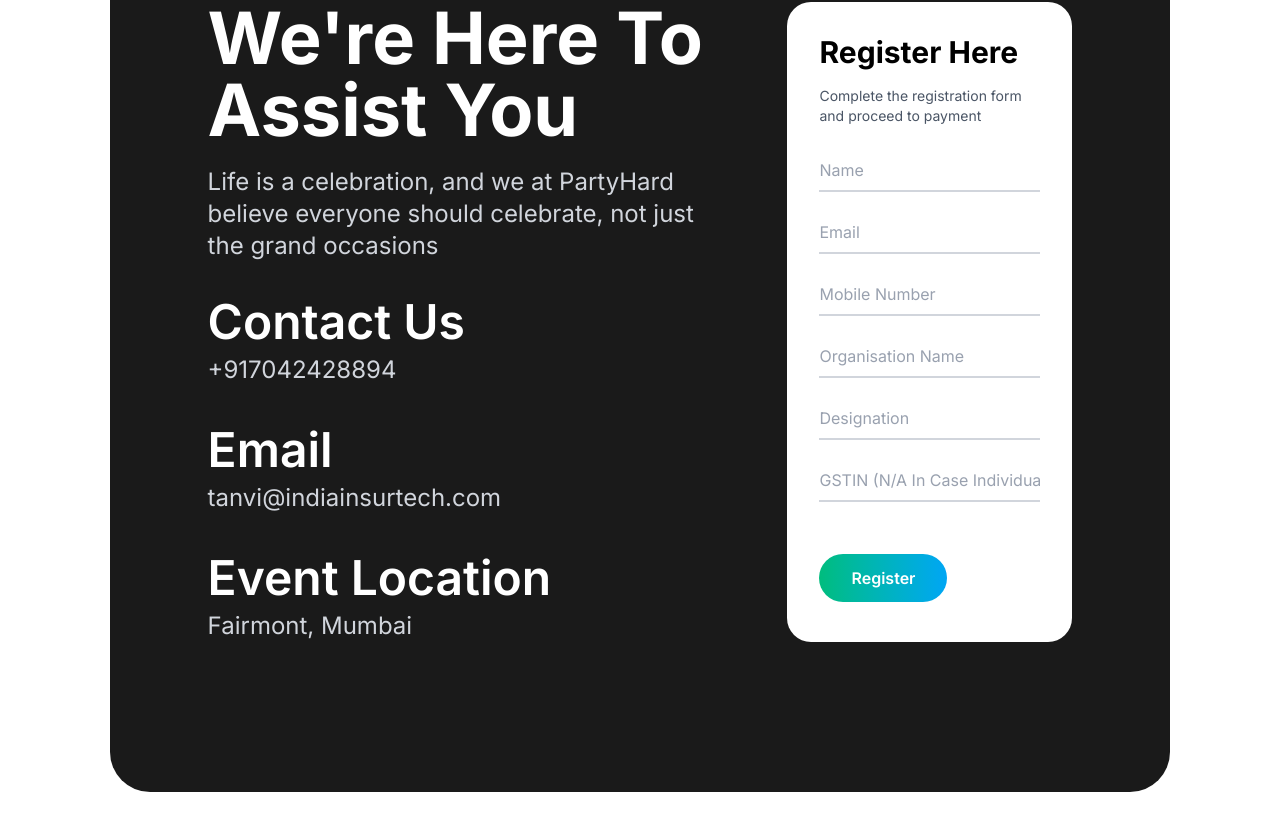
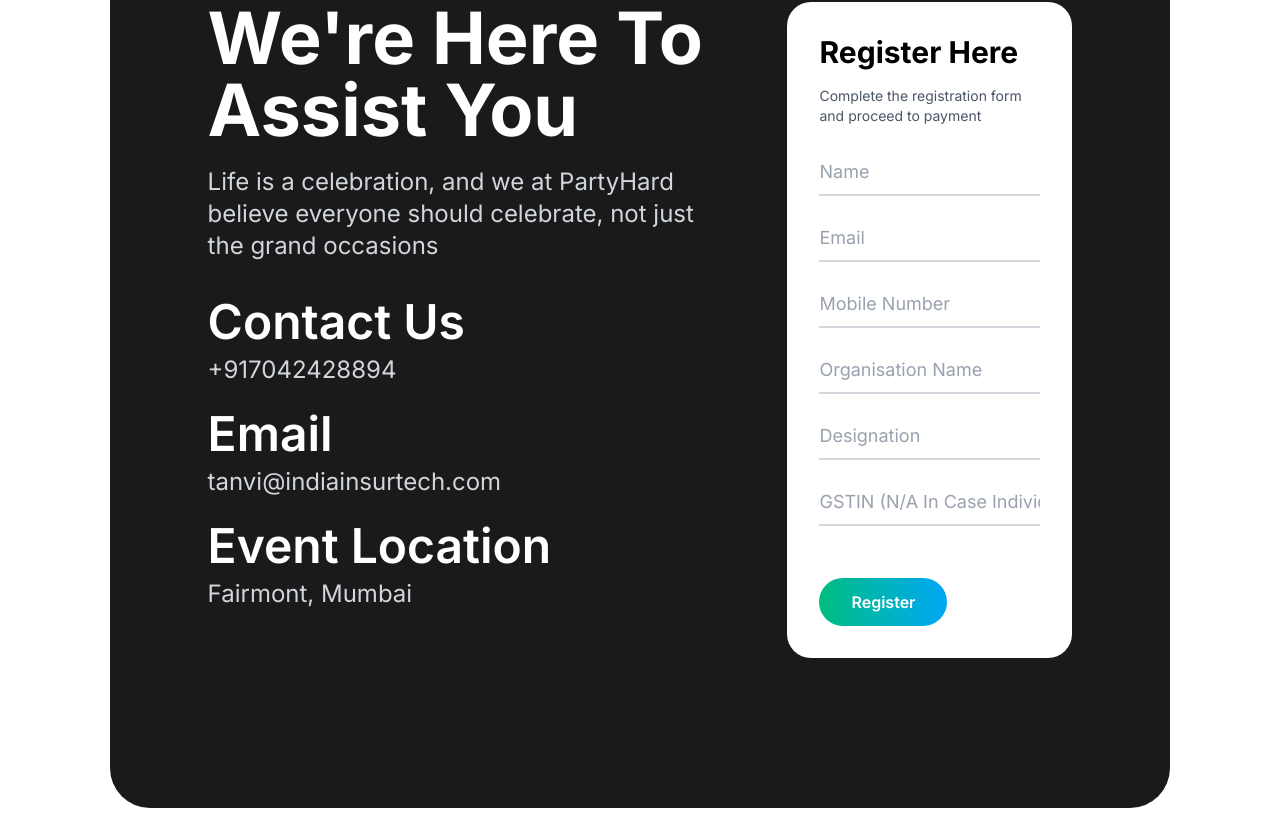
Before and after one commit to 4brains-technologies/int-microsite, a Next.js app: page / in a window 1280 px wide. Shown: the part 1727-2551 px from the top of the page. Built offline with nearby package versions, Linux system fonts and the light colour scheme; no server answers.

Commit message:
form text size change

```diff
--- a/src/components/FormFill.jsx
+++ b/src/components/FormFill.jsx
@@ -141,19 +141,19 @@
             <div className="xl:bg-[#1A1A1A] bg-none xl:rounded-[40px] xl:px-[98px] xl:py-[150px] xl:mt-[100px] xl:max-w-[85%] max-w-5xl w-full rounded-lg p-4 md:p-12 flex flex-col md:flex-row justify-between gap-8 md:gap-16">
                 <div className="flex flex-col gap-4 mdw-1/3 text-white">
                     <h2 className="text-2xl xl:text-7xl font-bold">We're Here To Assist You</h2>
-                    <p className="text-gray-300 xl:text-2xl xl:mt-1 text-sm">Life is a celebration, and we at PartyHard believe everyone should celebrate, not just the grand occasions</p>
-                    <div className="space-y-10 xl:mt-5">
+                    <p className="text-gray-300 xl:text-2xl xl:mt-1 text-[10px]">Life is a celebration, and we at PartyHard believe everyone should celebrate, not just the grand occasions</p>
+                    <div className="xl:space-y-6 space-y-4   xl:mt-5">
                         <div>
                             <h3 className="font-semibold mb-1 xl:text-5xl xl:pb-1">Contact Us</h3>
-                            <p className="text-gray-300 text-sm xl:text-2xl">+917042428894</p>
+                            <p className="text-gray-300 text-[10px] xl:text-2xl">+917042428894</p>
                         </div>
                         <div>
                             <h3 className="font-semibold mb-1 xl:text-5xl xl:pb-1">Email</h3>
-                            <p className="text-gray-300 text-sm xl:text-2xl">tanvi@indiainsurtech.com</p>
+                            <p className="text-gray-300 text-[10px] xl:text-2xl">tanvi@indiainsurtech.com</p>
                         </div>
                         <div>
                             <h3 className="font-semibold mb-1 xl:text-5xl xl:pb-1">Event Location</h3>
-                            <p className="text-gray-300 text-sm xl:text-2xl">Fairmont, Mumbai</p>
+                            <p className="text-gray-300 text-[10px] xl:text-2xl">Fairmont, Mumbai</p>
                         </div>
                     </div>
                 </div>
@@ -162,7 +162,7 @@
                     <p className="text-gray-600 mb-6 text-sm">Complete the registration form and proceed to payment</p>
                     {paymentSuccess && <SuccessMessage />}
                     {message && <p className="text-sm text-emerald-600 mb-4">{message}</p>}
-                    <form onSubmit={handleSubmit} className="space-y-5">
+                    <form onSubmit={handleSubmit} className="xl:space-y-5 space-y-4">
                         <div>
                             <input
                                 type="text"
@@ -171,7 +171,7 @@
                                 value={formData.name}
                                 onChange={handleChange}
                                 required
-                                className="w-full border-b-2 border-gray-300 py-2 text-gray-700 placeholder-gray-400 focus:outline-none focus:border-gray-500 bg-transparent"
+                                className="w-full border-b-2 text-[12px] xl:text-lg border-gray-300 py-2 text-gray-700 placeholder-gray-400 focus:outline-none focus:border-gray-500 bg-transparent"
                             />
                         </div>
                         <div>
@@ -182,7 +182,7 @@
                                 value={formData.email}
                                 onChange={handleChange}
                                 required
-                                className="w-full border-b-2 border-gray-300 py-2 text-gray-700 placeholder-gray-400 focus:outline-none focus:border-gray-500 bg-transparent"
+                                className="w-full border-b-2 text-[12px] xl:text-lg border-gray-300 py-2 text-gray-700 placeholder-gray-400 focus:outline-none focus:border-gray-500 bg-transparent"
                             />
                         </div>
                         <div>
@@ -193,7 +193,7 @@
                                 value={formData.mobile}
                                 onChange={handleChange}
                                 required
-                                className="w-full border-b-2 border-gray-300 py-2 text-gray-700 placeholder-gray-400 focus:outline-none focus:border-gray-500 bg-transparent"
+                                className="w-full border-b-2 text-[12px] xl:text-lg border-gray-300 py-2 text-gray-700 placeholder-gray-400 focus:outline-none focus:border-gray-500 bg-transparent"
                             />
                         </div>
                         <div>
@@ -204,7 +204,7 @@
                                 value={formData.organisation}
                                 onChange={handleChange}
                                 required
-                                className="w-full border-b-2 border-gray-300 py-2 text-gray-700 placeholder-gray-400 focus:outline-none focus:border-gray-500 bg-transparent"
+                                className="w-full border-b-2 text-[12px] xl:text-lg border-gray-300 py-2 text-gray-700 placeholder-gray-400 focus:outline-none focus:border-gray-500 bg-transparent"
                             />
                         </div>
                         <div>
@@ -215,7 +215,7 @@
                                 value={formData.designation}
                                 onChange={handleChange}
                                 required
-                                className="w-full border-b-2 border-gray-300 py-2 text-gray-700 placeholder-gray-400 focus:outline-none focus:border-gray-500 bg-transparent"
+                                className="w-full border-b-2 text-[12px] xl:text-lg border-gray-300 py-2 text-gray-700 placeholder-gray-400 focus:outline-none focus:border-gray-500 bg-transparent"
                             />
                         </div>
                         <div>
@@ -225,13 +225,13 @@
                                 placeholder="GSTIN (N/A In Case Individuals)"
                                 value={formData.gstin}
                                 onChange={handleChange}
-                                className="w-full border-b-2 border-gray-300 py-2 text-gray-700 placeholder-gray-400 focus:outline-none focus:border-gray-500 bg-transparent"
+                                className="w-full border-b-2 text-[12px] xl:text-lg border-gray-300 py-2 text-gray-700 placeholder-gray-400 focus:outline-none focus:border-gray-500 bg-transparent"
                             />
                         </div>
                         <button
                             type="submit"
                             disabled={loading}
-                            className="w-32 mt-8 bg-gradient-to-r from-emerald-500 to-sky-500 text-white py-3 px-6 rounded-full hover:bg-teal-600 transition-colors font-semibold disabled:opacity-50 disabled:cursor-not-allowed"
+                            className="w-32 xl:mt-8 mt-6 bg-gradient-to-r from-emerald-500 to-sky-500 text-white py-3 px-6 rounded-full hover:bg-teal-600 transition-colors font-semibold disabled:opacity-50 disabled:cursor-not-allowed"
                         >
                             {loading ? 'Processing...' : 'Register'}
                         </button>
```
